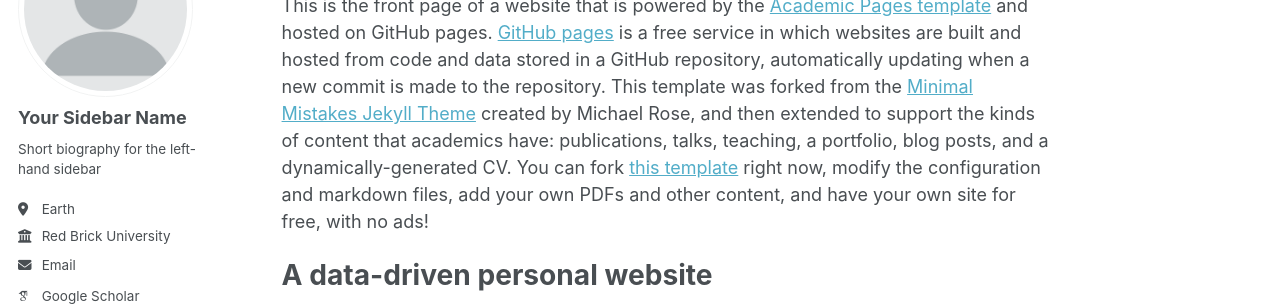
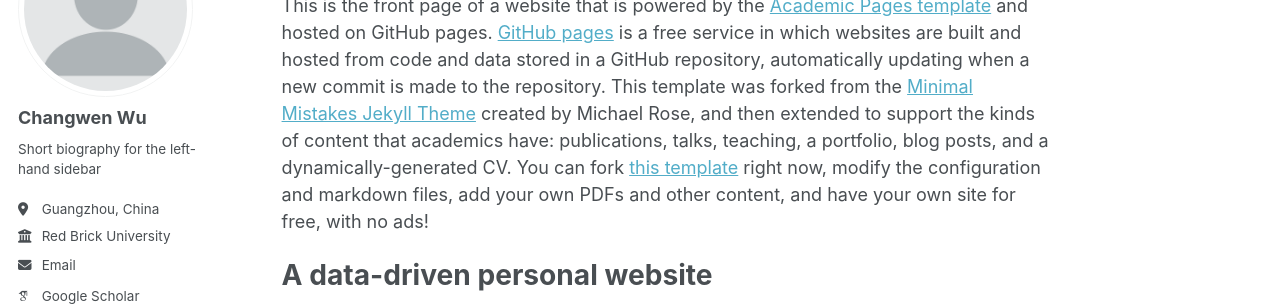
Before and after one commit to Changwen-Wu/Changwen-Wu.github.io, a Jekyll site: the page built from _pages/about.md, in a window 1280 px wide. Shown: the part 184-490 px from the top of the page. Built offline with Jekyll 4.4.1, drawn with Linux system fonts in a browser that asks for light colours; some web fonts are replaced.

Commit message:
Update _config.yml

```diff
--- a/_config.yml
+++ b/_config.yml
@@ -22,13 +22,13 @@ repository               : "academicpages/academicpages.github.io"
 author:
   # Biographic information
   avatar           : "profile.png"
-  name             : "Your Sidebar Name"
+  name             : "Changwen Wu"
   pronouns         : # example: "she/her"
   bio              : "Short biography for the left-hand sidebar"
-  location         : "Earth"
+  location         : "Guangzhou, China"
   employer         : "Red Brick University"
   uri              : # URL
-  email            : "none@example.org"
+  email            : "cw.wu1103@gmail.com"
 
   # Academic websites
   arxiv            : # URL - Update with the correct link to your profile
@@ -44,7 +44,7 @@ author:
   bitbucket        : # Username - Update with your username on the site
   codepen          : # Username
   dribbble         : # Username
-  github           : "academicpages"
+  github           : "https://github.com/Changwen-Wu"
   kaggle           : # Username
   stackoverflow    : # User number or user number and name (i.e., use "1" or "1/jeff-atwood")
 
```
